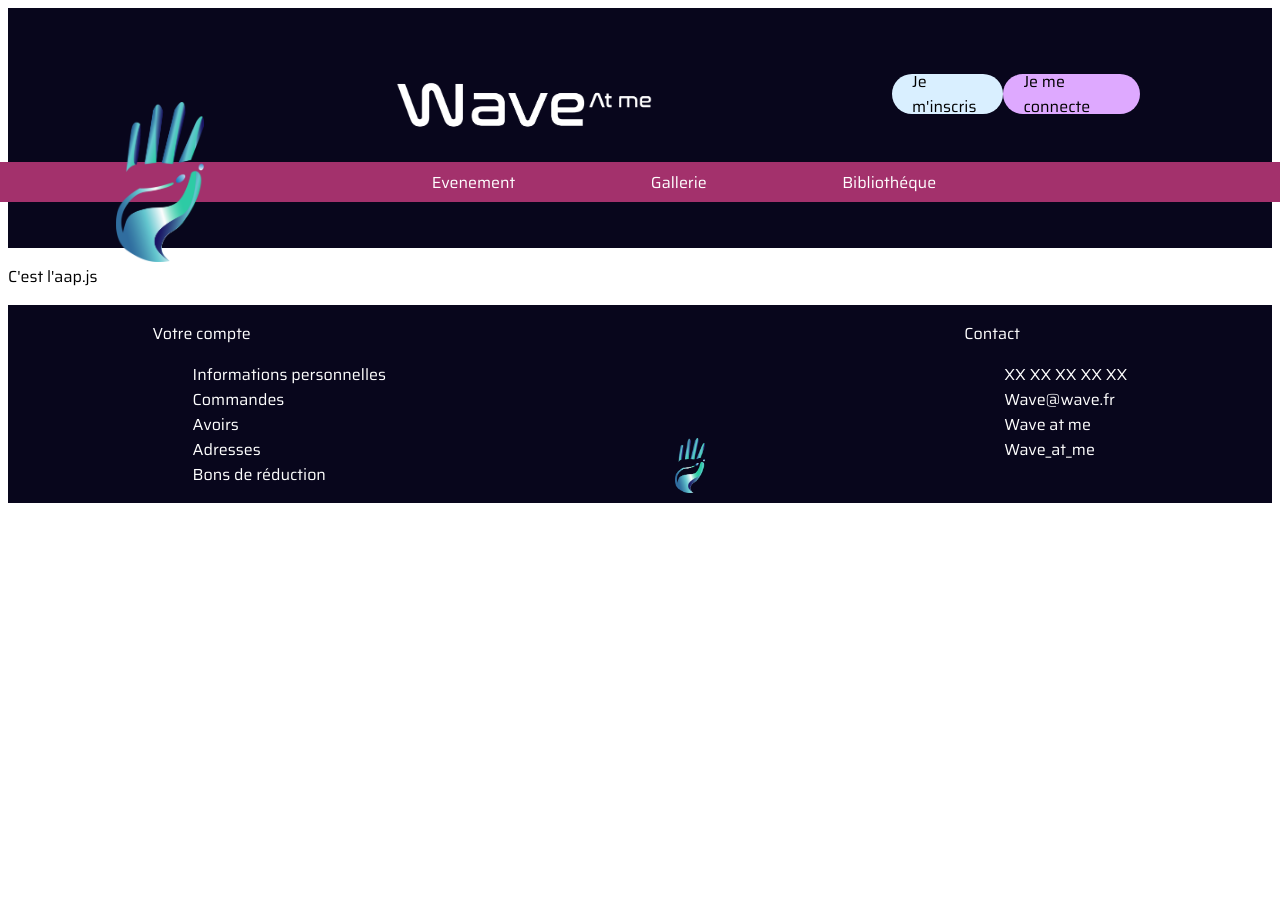
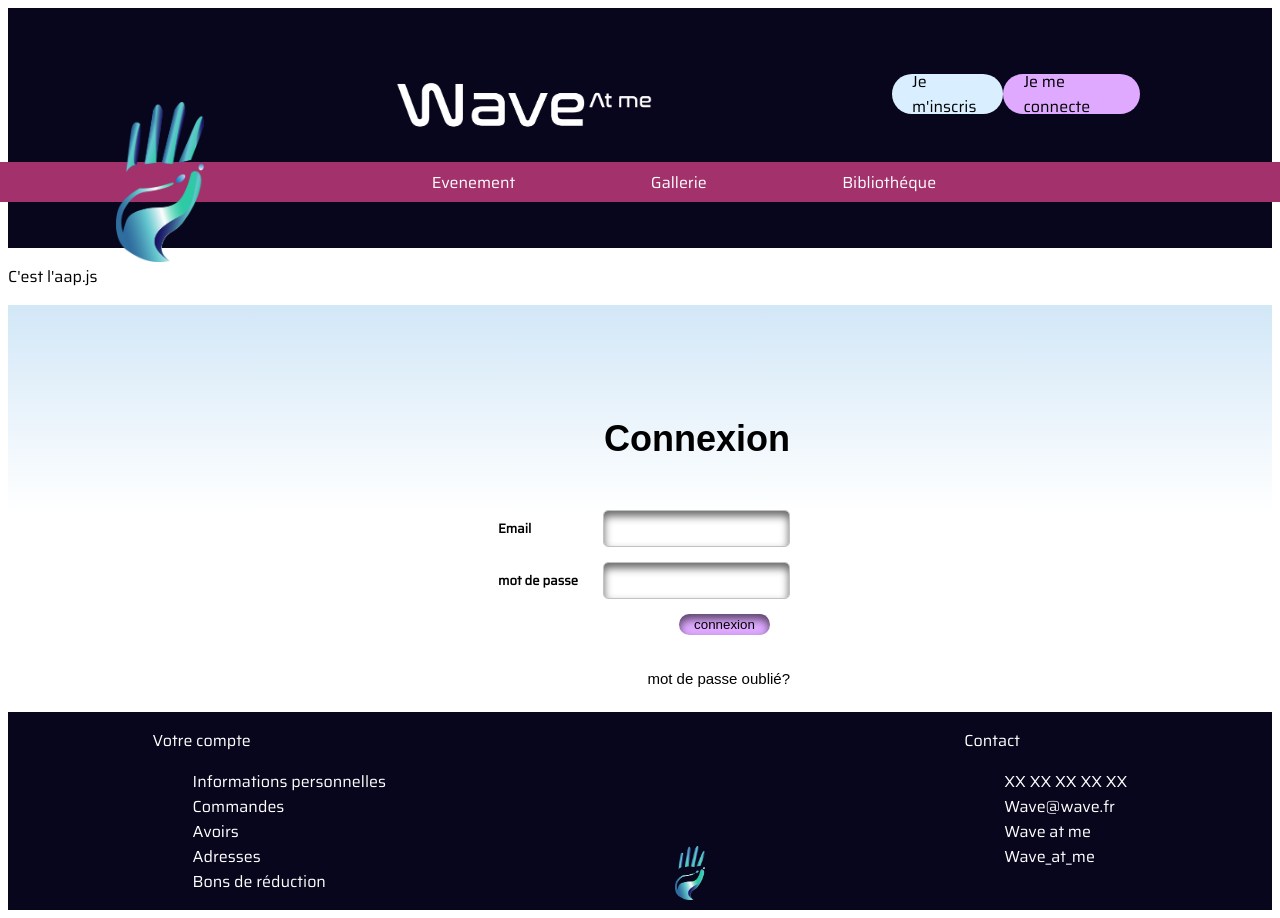
Before and after one commit to Charlotte-Meniere/wave, a React (Create React App) app in the folder client/: page /Login in a window 1280 px wide. Before the commit the page ends 800 px from the top, so only its background shows below. Built offline with nearby package versions, Linux system fonts and the light colour scheme.

Commit message:
Page Login

```diff
--- a/client/src/App.js
+++ b/client/src/App.js
@@ -5,6 +5,7 @@ import {BrowserRouter, Switch,Route} from 'react-router-dom';
 import { useEffect, useMemo, useState } from 'react';
 import home from './pages/home';
 import Event from './pages/Event';
+import Login from './pages/Login';
 import './assets/scss/style.scss';
 
 
@@ -17,6 +18,8 @@ const App = () => {
         <Switch>
           <Route path='/' exact component={home} />
           <Route path='/Event' exact component={Event} />
+          <Route path='/Login' exact component={Login} />
+
 
           {/* Mettre les routes vesr les pages ici  */}
         </Switch>
--- /dev/null
+++ b/client/src/assets/scss/_Login.scss
@@ -0,0 +1,115 @@
+.Allsectionconnexion{
+    background: linear-gradient(180deg, #D2E7F7 0%, #FFFFFF 51.04%);
+  }
+  .titreh1connexion{
+      margin: 30px 0 50px 0;
+      text-align: center;
+      font-family: 'Saira', sans-serif;
+      font-style: normal;
+  font-weight: 600;
+  }
+  .input-field{
+      width: 120px;
+  }
+
+          .form-style-2{
+              max-width: 500px;
+              padding: 20px 12px 10px 20px;
+              font: 13px Arial, Helvetica, sans-serif;
+          }
+
+          .form-style-2 label{
+              display: block;
+              margin: 0px 0px 15px 0px;
+          }
+          .form-style-2 label > span{
+              width: 100px;
+              font-weight: bold;
+              float: left;
+              padding-top: 8px;
+              padding-right: 5px;
+          }
+
+
+          .form-style-2 input.input-field, .form-style-2 .select-field{
+              width: 68%;
+          }
+          .form-style-2 input.input-field{
+              box-sizing: border-box;
+              -webkit-box-sizing: border-box;
+              -moz-box-sizing: border-box;
+              border: 1px solid #C2C2C2;
+              box-shadow: 1px 1px 4px #EBEBEB;
+              -moz-box-shadow: 1px 1px 4px #EBEBEB;
+              -webkit-box-shadow: 1px 1px 4px #EBEBEB;
+              border-radius: 5px;
+              -webkit-border-radius: 5px;
+              -moz-border-radius: 5px;
+              padding: 7px;
+              outline: none;
+              width: auto;
+              background: #FFFFFF;
+  box-shadow: inset 0px 5px 8px rgba(0, 0, 0, 0.61);
+  border-radius: 5px;
+          }
+          .form-style-2 .input-field:focus,
+          .filed,
+          .form-style-2 .select-field:focus{
+              border: 1px solid rgb(66, 5, 231);
+          }
+
+         .form-style-2{
+             margin-top: 5%;
+         }
+         .Allsectionconnexion{
+             display: flex;
+             flex-direction: column;
+             justify-content: center;
+         }
+         .Allsectionconnexion1{
+          display: flex;
+          flex-direction: row;
+          justify-content: center;
+         }
+         .btn11conxion{
+             display: flex;
+             flex-direction: row;
+             justify-content: flex-end;
+         }
+         #button1connexion{
+          background: #DEA9FF;
+          box-shadow: inset 0px 5px 8px rgba(0, 0, 0, 0.61);
+          border-radius: 30px;
+          border: none;
+          font-family: 'Saira', sans-serif;
+          font-weight: 600px;
+          width: 91px;
+          height: 21px;
+          margin-right: 20px;
+
+         }
+
+
+  h1{
+
+  font-size: 36px;
+
+  color: #000000;
+  }
+  .titreh1connexion{
+             text-align: end;
+         }
+  .linkconexion{margin-top: 20px;
+  display: flex;
+  flex-direction: row;
+  justify-content: flex-end;
+  }
+  .par1connexion{
+      font-family: 'Saira', sans-serif;
+      font-style: normal;
+  font-weight: 600px;
+
+  color: #000000;
+  font-size: 15px;
+
+  }
--- a/client/src/assets/scss/style.scss
+++ b/client/src/assets/scss/style.scss
@@ -11,6 +11,8 @@ a{
 
 @import "fonts";
 @import "Event";
+@import "Login";
+
 
 @import "variables";
 @import "navbar";
--- a/client/src/components/Navbar.jsx
+++ b/client/src/components/Navbar.jsx
@@ -9,7 +9,7 @@ const Navbar = () => {
                         <img className="whiteScriptLogo" src="../img/WhiteScriptLogo.png"/>
                         <article className="connexion">
                             <Link to="/" className="inscriptionBtn">Je m'inscris</Link>
-                            <Link to="/"className="connexionBtn">Je me connecte</Link>
+                            <Link to="/Login"className="connexionBtn">Je me connecte</Link>
                         </article>
                     </section>
                         <div className="purple-nav">
--- a/client/src/pages/Event.js
+++ b/client/src/pages/Event.js
@@ -1,6 +1,4 @@
 import React from 'react'
-
-
 const Event = () => {
     return (
         <div>
--- /dev/null
+++ b/client/src/pages/Login.js
@@ -0,0 +1,24 @@
+import React from 'react'
+const Login = () => {
+    return (
+        <div>
+    <main>
+    <div className="Allsectionconnexion">
+  <div className="Allsectionconnexion1" >
+    <div className="form-style-2">
+        <h1 className="titreh1connexion">Connexion</h1>
+        <form action="" method="post">
+        <label for="field2"><span>Email </span><input type="text" className="input-field" name="field2" value="" /></label>
+        <label for="field2"><span>mot de passe </span><input type="password" className="input-field" name="field2" value="" /></label>
+        </form>
+        <div className="btn11conxion"><button id="button1connexion">connexion</button></div>
+        <div className="linkconexion"><a href="#"><p className="par1connexion">mot de passe oublié?</p></a></div>
+  </div>
+  </div>
+ </div>
+    </main>
+    </div>
+    )
+}
+
+export default Login
```
